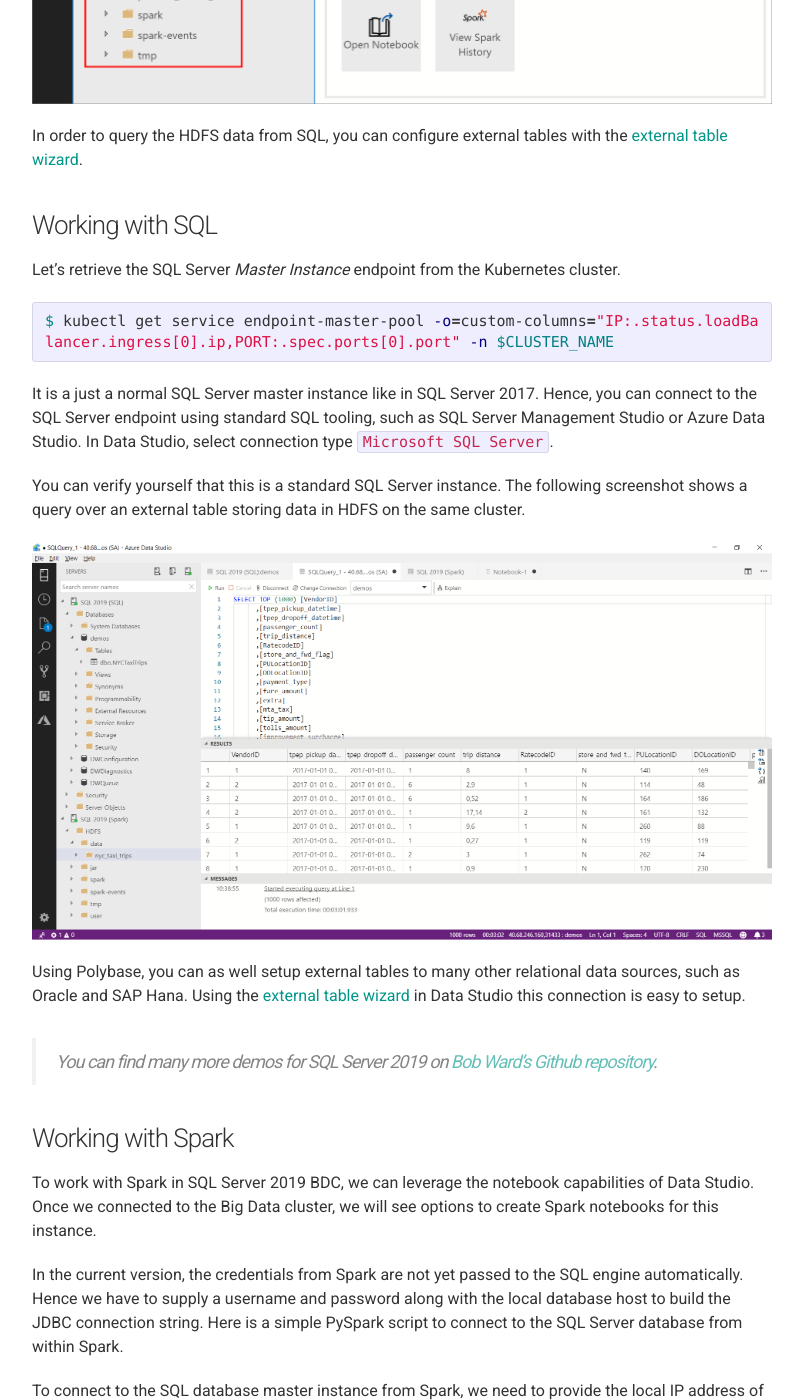
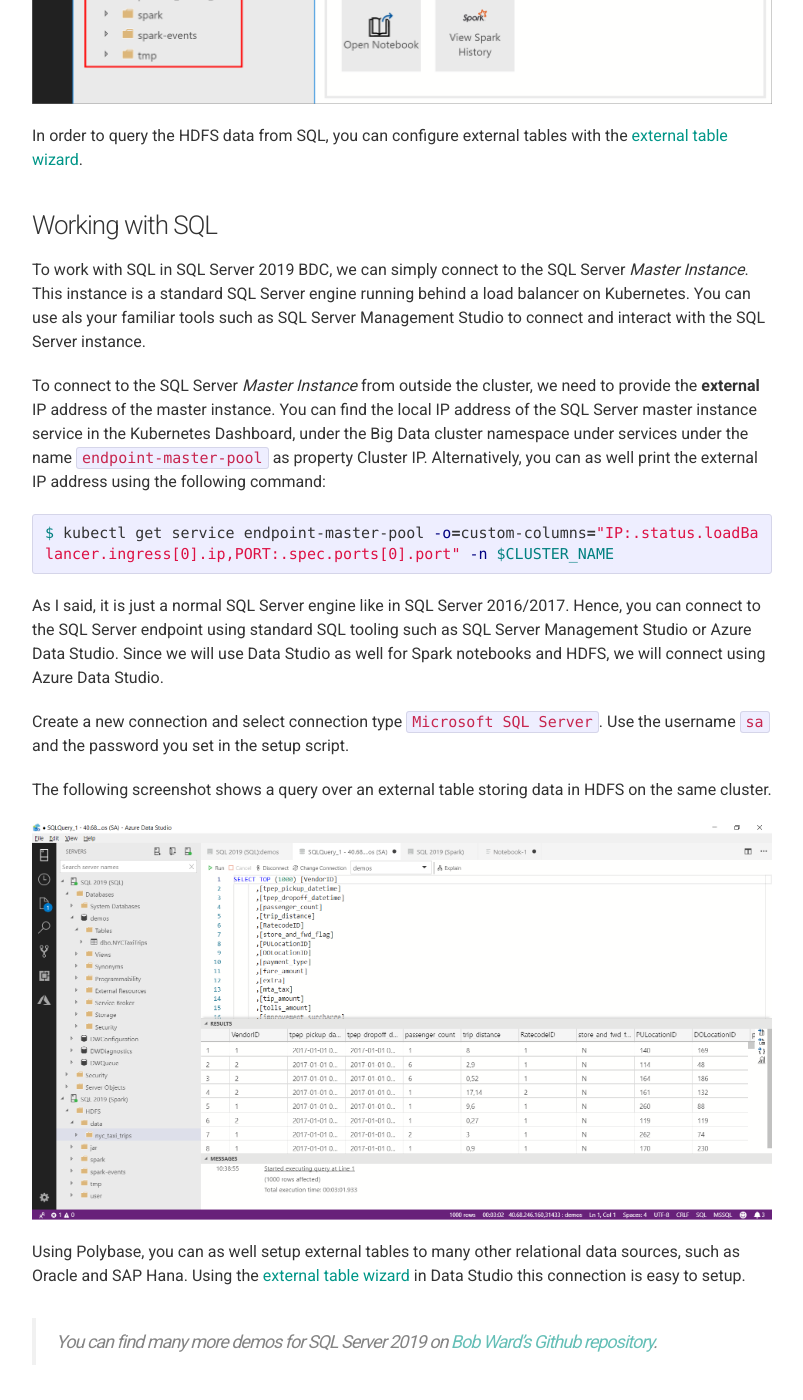
Before and after one commit to chaosmail/chaosmail.github.com, a Jekyll site: the page built from _posts/2019-02-01-getting-started-with-sql2019.md, in a window 1280 px wide and 1400 px high, scrolled down 9897 px. Shown: the whole window, without its empty margins (238-1041 px from the left). Built offline with Jekyll 4.4.1, drawn with Linux system fonts in a browser that asks for light colours; nearby versions of some CDN libraries; comment, search, counter and statistics services are not loaded; some of the changed text lies outside the part shown.

Commit message:
add info about local and external ips

````diff
--- a/_posts/2019-02-01-getting-started-with-sql2019.md
+++ b/_posts/2019-02-01-getting-started-with-sql2019.md
@@ -249,15 +249,19 @@
 
 ### Working with SQL
 
-Let's retrieve the SQL Server *Master Instance* endpoint from the Kubernetes cluster.
+To work with SQL in SQL Server 2019 BDC, we can simply connect to the SQL Server *Master Instance*. This instance is a standard SQL Server engine running behind a load balancer on Kubernetes. You can use als your familiar tools  such as SQL Server Management Studio to connect and interact with the SQL Server instance.
+
+To connect to the SQL Server *Master Instance* from outside the cluster, we need to provide the **external** IP address of the master instance. You can find the local IP address of the SQL Server master instance service in the Kubernetes Dashboard, under the Big Data cluster namespace under services under the name `endpoint-master-pool` as property Cluster IP. Alternatively, you can as well print the external IP address using the following command:
 
 ```sh
 $ kubectl get service endpoint-master-pool -o=custom-columns="IP:.status.loadBalancer.ingress[0].ip,PORT:.spec.ports[0].port" -n $CLUSTER_NAME
 ```
 
-It is a just a normal SQL Server master instance like in SQL Server 2017. Hence, you can connect to the SQL Server endpoint using standard SQL tooling, such as SQL Server Management Studio or Azure Data Studio. In Data Studio, select connection type `Microsoft SQL Server`.
+As I said, it is just a normal SQL Server engine like in SQL Server 2016/2017. Hence, you can connect to the SQL Server endpoint using standard SQL tooling such as SQL Server Management Studio or Azure Data Studio. Since we will use Data Studio as well for Spark notebooks and HDFS, we will connect using Azure Data Studio.
 
-You can verify yourself that this is a standard SQL Server instance. The following screenshot shows a query over an external table storing data in HDFS on the same cluster.
+Create a new connection and select connection type `Microsoft SQL Server`. Use the username `sa` and the password you set in the setup script.
+
+The following screenshot shows a query over an external table storing data in HDFS on the same cluster.
 
 ![External table in SQL Server 2019]({{ site.baseurl }}/images/sql2019/sql.png "External table in SQL Server 2019"){: .image-col-1}
 
@@ -271,7 +275,11 @@
 
 In the current version, the credentials from Spark are not yet passed to the SQL engine automatically. Hence we have to supply a username and password along with the local database host to build the JDBC connection string. Here is a simple PySpark script to connect to the SQL Server database from within Spark.
 
-To connect to the SQL database master instance from Spark, we need to provide the local IP address of the master instance. You can find the local IP address of the SQL Server master instance service in the Kubernetes Dashboard, under the Big Data cluster namespace under services.
+To connect to the SQL Server *Master Instance* from Spark from within the cluster, we need to provide the **local** IP address of the master instance. You can find the local IP address of the SQL Server master instance service in the Kubernetes Dashboard, under the Big Data cluster namespace under services under the name `endpoint-master-pool` as property Cluster IP. Alternatively, you can as well print the internal IP address using the following command:
+
+```sh
+$ kubectl get service endpoint-master-pool -o=custom-columns="IP:.spec.clusterIP,PORT:.spec.ports[0].port" -n $CLUSTER_NAME
+```
 
 ```python
 host = "<local_ip_address>:31334"
````
Also changed, not shown: other parts of _posts/2019-02-01-getting-started-with-sql2019.md (+1 -1 lines).
